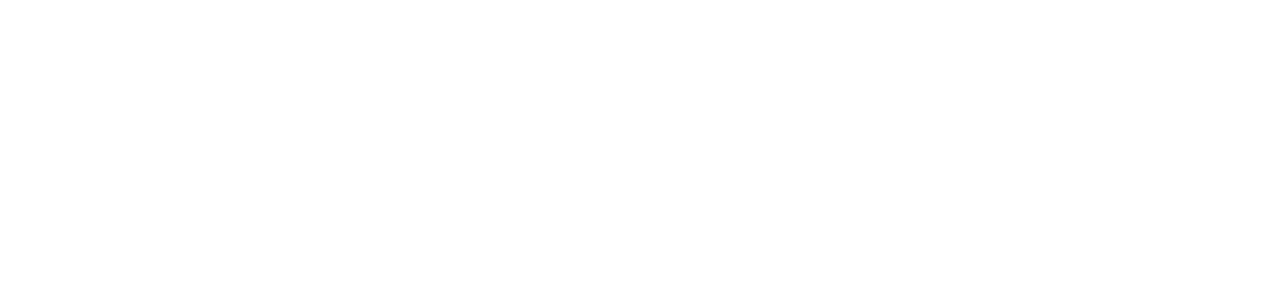
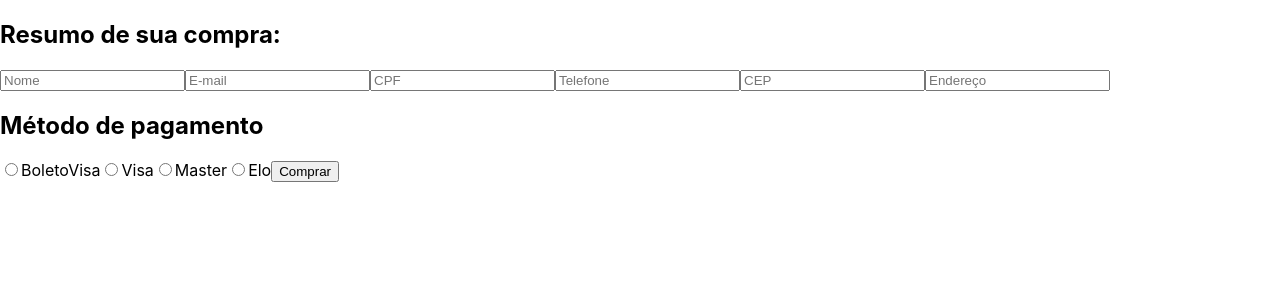
Before and after one commit to yurisalgado21/project-frontend-online-store-ts, a React (Vite) app: page /checkout in a window 1280 px wide. Before the commit this address had no page. Shown: the top 300 px of the page. Built offline with nearby package versions, Linux system fonts and the light colour scheme.

Commit message:
req 11 metade

```diff
--- a/src/App.tsx
+++ b/src/App.tsx
@@ -1,16 +1,46 @@
-import React from 'react';
+import React, { useState } from 'react';
 import { Route, Routes } from 'react-router-dom';
 import './App.css';
 import Home from './pages/home';
 import ShoppingCartPage from './pages/ShoppingCartPage';
 import ProductDetails from './components/ProductDetails';
+import Checkout from './pages/Checkout';
+import { Product } from './types';
 
 function App() {
+  const [shoppingCartProducts, setShoppingCartProducts] = useState<Product[] >([]);
+
+  const emptyCart = () => {
+    localStorage.clear();
+    setShoppingCartProducts([]);
+  };
+
+  const updateShoppingCartProducts = (newProducts: Product | Product[]) => {
+    if (Array.isArray(newProducts)) {
+      setShoppingCartProducts(newProducts);
+    } else {
+      setShoppingCartProducts([...shoppingCartProducts, newProducts]);
+    }
+  };
+
   return (
     <Routes>
       <Route path="/" element={ <Home /> } />
-      <Route path="/carrinho" element={ <ShoppingCartPage /> } />
+      <Route
+        path="/carrinho"
+        element={ <ShoppingCartPage
+          shoppingCartProducts={ shoppingCartProducts }
+          setShoppingCartProducts={ updateShoppingCartProducts }
+        /> }
+      />
       <Route path="/product/:id" element={ <ProductDetails /> } />
+      <Route
+        path="/checkout"
+        element={ <Checkout
+          shoppingCartProducts={ shoppingCartProducts }
+          emptyCart={ emptyCart }
+        /> }
+      />
     </Routes>
   );
 }
--- /dev/null
+++ b/src/pages/Checkout/index.tsx
@@ -0,0 +1,214 @@
+import { React, useState } from 'react';
+import { useNavigate } from 'react-router-dom';
+import { Product, FormValues } from '../../types';
+
+type CheckoutProps = {
+  shoppingCartProducts: Product[];
+  emptyCart: () => void
+};
+
+const INITIAL_STATE = {
+  name: '',
+  email: '',
+  cpf: '',
+  telefone: '',
+  cep: '',
+  endereço: '',
+};
+
+function Checkout({ shoppingCartProducts, emptyCart }: CheckoutProps) {
+  const [formInfo, setFormInfo] = useState<FormValues>(INITIAL_STATE);
+  const { nome, email, cpf, telefone, cep, endereço, pagamento } = formInfo;
+  const [errorMsg, setErrorMsg] = useState(false);
+  const navigate = useNavigate();
+
+  const onChange = (event: React.ChangeEvent<HTMLInputElement>) => {
+    const { name, value } = event.target;
+    setFormInfo({
+      ...formInfo,
+      [name]: value,
+    });
+  };
+
+  const onSubmit = (event: React.FormEvent<HTMLFormElement>) => {
+    event.preventDefault();
+
+    if (
+      !nome
+        || !email
+        || !cpf
+        || !telefone
+        || !cep
+        || !endereço
+        || pagamento === ''
+    ) {
+      setErrorMsg(true);
+    } else {
+      setErrorMsg(false);
+      //   localStorage.clear();
+      emptyCart();
+      navigate('/');
+    }
+  };
+
+  return (
+    <div>
+      <div>
+        <h2>Resumo de sua compra:</h2>
+        {shoppingCartProducts.map((product) => (
+          <div key={ product.id }>
+            <img src={ product.thumbnail } alt={ product.title } />
+            <p>
+              {product.title}
+            </p>
+            <p>
+              {`R$ ${product.price}`}
+            </p>
+          </div>
+        ))}
+      </div>
+      <div>
+        <form onSubmit={ onSubmit }>
+          <label htmlFor="nome">
+            <input
+              id="nome"
+              placeholder="Nome"
+              type="text"
+              name="nome"
+              data-testid="checkout-fullname"
+              onChange={ onChange }
+              value={ nome }
+              required
+            />
+          </label>
+
+          <label htmlFor="email">
+            <input
+              id="email"
+              placeholder="E-mail"
+              type="email"
+              name="email"
+              data-testid="checkout-email"
+              onChange={ onChange }
+              value={ email }
+              required
+            />
+          </label>
+
+          <label htmlFor="cpf">
+            <input
+              id="cpf"
+              placeholder="CPF"
+              type="text"
+              name="cpf"
+              data-testid="checkout-cpf"
+              onChange={ onChange }
+              value={ cpf }
+              required
+            />
+          </label>
+
+          <label htmlFor="telefone">
+            <input
+              id="telefone"
+              placeholder="Telefone"
+              type="text"
+              name="telefone"
+              data-testid="checkout-phone"
+              onChange={ onChange }
+              value={ telefone }
+              required
+            />
+          </label>
+          <label htmlFor="cep">
+            <input
+              id="cep"
+              placeholder="CEP"
+              type="text"
+              name="cep"
+              data-testid="checkout-cep"
+              onChange={ onChange }
+              value={ cep }
+              required
+            />
+          </label>
+          <label htmlFor="endereço">
+            <input
+              id="endereço"
+              placeholder="Endereço"
+              type="text"
+              name="endereço"
+              data-testid="checkout-address"
+              onChange={ onChange }
+              value={ endereço }
+              required
+            />
+          </label>
+
+          <h2>Método de pagamento</h2>
+          <label htmlFor="boleto">
+            <input
+              data-testid="ticket-payment"
+              type="radio"
+              name="pagamento"
+              id="boleto"
+              value="boleto"
+              checked={ pagamento === 'boleto' }
+              onChange={ onChange }
+            />
+            Boleto
+          </label>
+          <label htmlFor="visa">
+            Visa
+            <input
+              data-testid="visa-payment"
+              type="radio"
+              name="pagamento"
+              id="visa"
+              value="visa"
+              checked={ pagamento === 'visa' }
+              onChange={ onChange }
+            />
+            Visa
+          </label>
+          <label htmlFor="master">
+            <input
+              data-testid="master-payment"
+              type="radio"
+              name="pagamento"
+              id="master"
+              value="master"
+              checked={ pagamento === 'master' }
+              onChange={ onChange }
+            />
+            Master
+          </label>
+          <label htmlFor="elo">
+
+            <input
+              data-testid="elo-payment"
+              type="radio"
+              name="pagamento"
+              id="elo"
+              value="elo"
+              checked={ pagamento === 'elo' }
+              onChange={ onChange }
+            />
+            Elo
+          </label>
+
+          <button
+            data-testid="checkout-btn"
+            type="submit"
+          >
+            Comprar
+          </button>
+
+          { errorMsg && <h1 data-testid="error-msg">Campos inválidos</h1> }
+        </form>
+      </div>
+    </div>
+  );
+}
+
+export default Checkout;
--- a/src/pages/ShoppingCartPage/index.tsx
+++ b/src/pages/ShoppingCartPage/index.tsx
@@ -1,9 +1,14 @@
 import React, { useEffect, useState } from 'react';
-
+import { useNavigate } from 'react-router-dom';
 import { Product } from '../../types';
 
-function ShoppingCartPage() {
-  const [shoppingCartProducts, setShoppingCartProducts] = useState<Product[]>([]);
+type ShoppingCartPageProps = {
+  shoppingCartProducts: Product[];
+  setShoppingCartProducts: (newProducts: Product | Product[]) => void;
+};
+
+function ShoppingCartPage({ shoppingCartProducts, setShoppingCartProducts }
+: ShoppingCartPageProps) {
   const [productCounts, setProductCounts] = useState<{ [key: string]: number }>({});
 
   useEffect(() => {
@@ -43,16 +48,22 @@
     }
   }, []);
 
+  const navigate = useNavigate();
+  const checkoutPage = async () => {
+    navigate('/checkout');
+  };
+
   return (
     <div className="shopping-cart">
       <h2>Seu Carrinho de Compras</h2>
       {shoppingCartProducts.length > 0 ? (
-        shoppingCartProducts.map((product) => {
+        <div>
+          {shoppingCartProducts.map((product) => {
             const { title, price, id } = product;
             const productCount = productCounts[id as string] || 1;
 
             return (
-            <p key={ id }>
+              <div key={ id }>
                 <button
                   data-testid="remove-product"
                   id={ product.id }
@@ -61,7 +72,7 @@
                   X
                 </button>
                 <span data-testid="shopping-cart-product-name">{title}</span>
-              <span>{` - ${price}`}</span>
+                <span>{` - R$${price}`}</span>
                 <span data-testid="shopping-cart-product-quantity">
                   {` - ${productCount}`}
                 </span>
@@ -77,9 +88,17 @@
                 >
                   +
                 </button>
-            </p>
+              </div>
+
             );
-        })
+          })}
+          <button
+            data-testid="checkout-products"
+            onClick={ () => checkoutPage() }
+          >
+            Finalizar Compra
+          </button>
+        </div>
       ) : (
         <p data-testid="shopping-cart-empty-message">Seu carrinho está vazio</p>
       )}
```
Also changed, not shown: src/types.ts (+10 -0 lines). Lines whose indentation alone changed are shown as unchanged.
